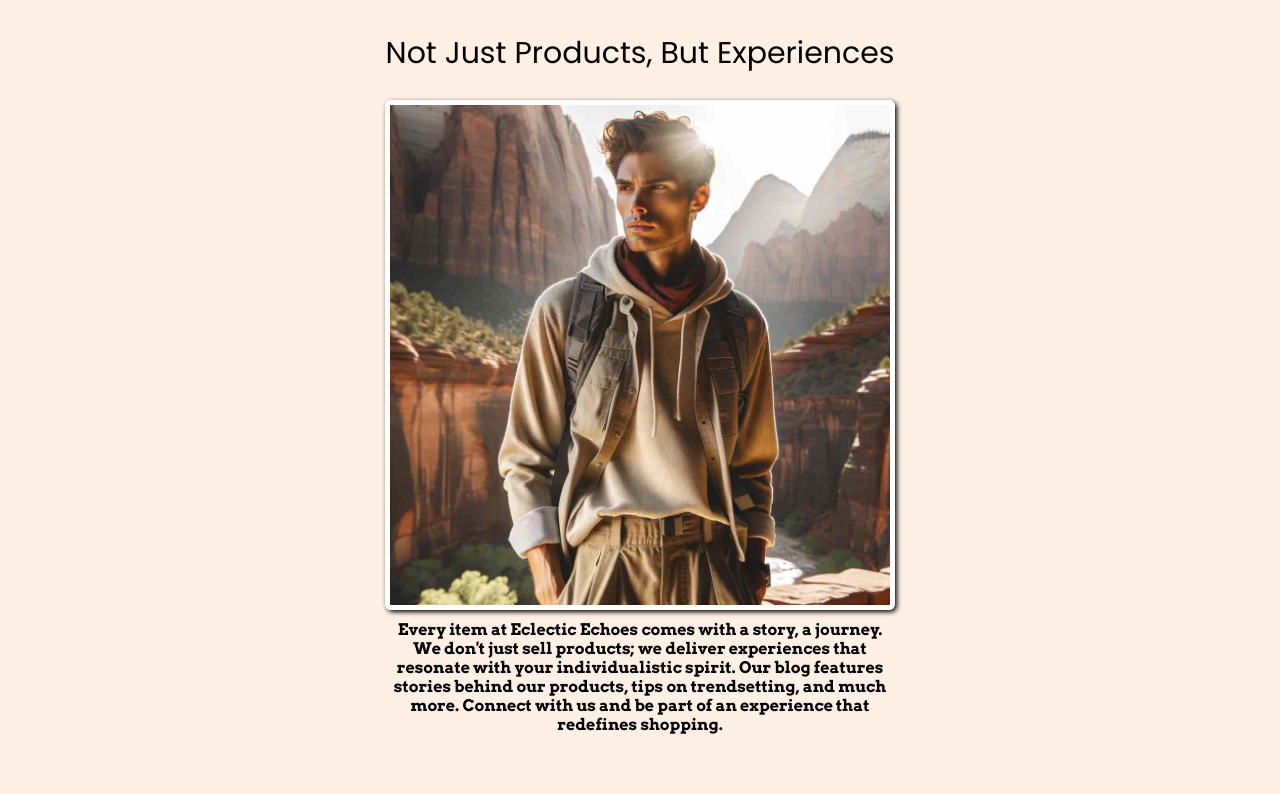
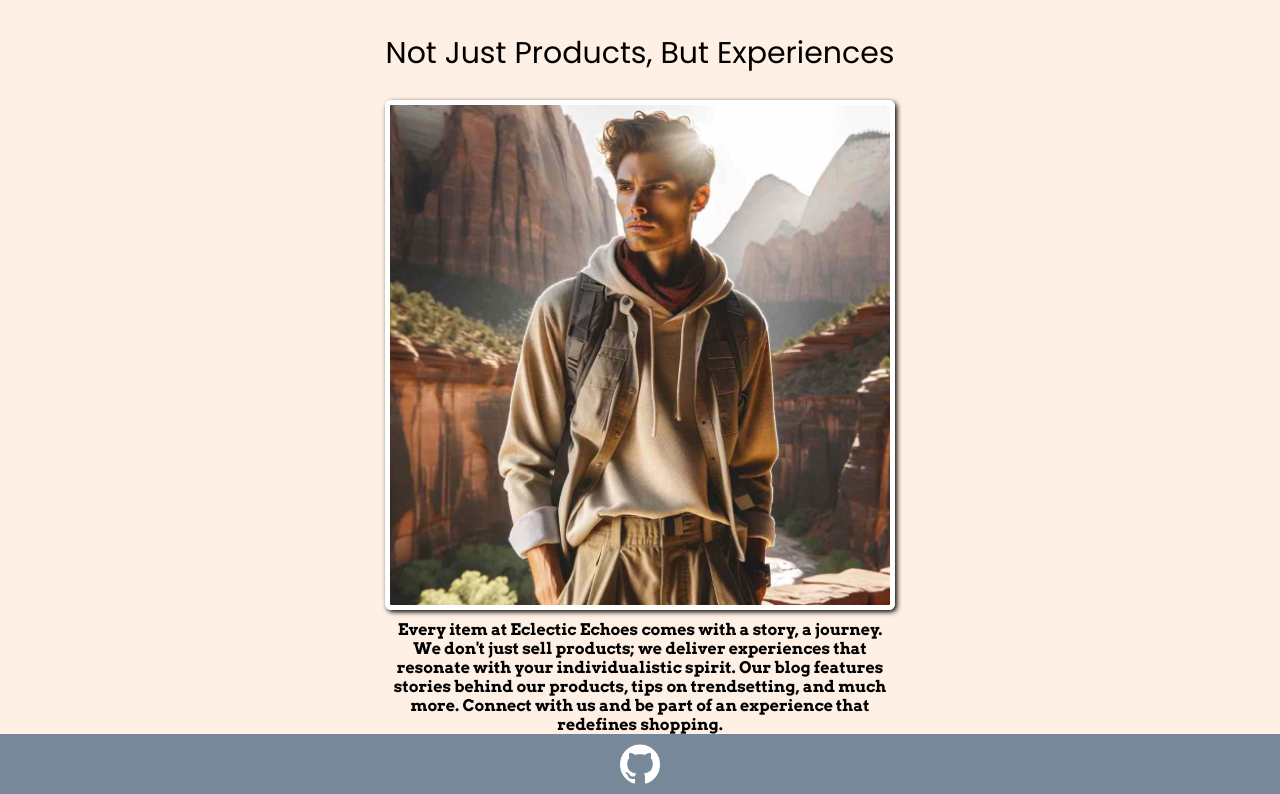
Before and after one commit to aconstas/eclectic-echoes, a React (Vite) app: page /home in a window 1280 px wide. Shown: the part 1725-2519 px from the top of the page. Before the commit the page ends 2459 px from the top, so only its background shows below. Built offline with nearby package versions, Linux system fonts and the light colour scheme.

Commit message:
add <Footer />

```diff
--- a/src/components/Layout/Layout.jsx
+++ b/src/components/Layout/Layout.jsx
@@ -1,10 +1,12 @@
-import NavBar from "../NavBar/NavBar";
+import NavBar from "../NavBar/NavBar.jsx";
+import Footer from "../Footer/Footer.jsx"
 
 export default function Layout({ children, cart }) {
   return (
     <>
       <NavBar cart={cart} />
       {children}
+      <Footer />
     </>
   );
 }
```
